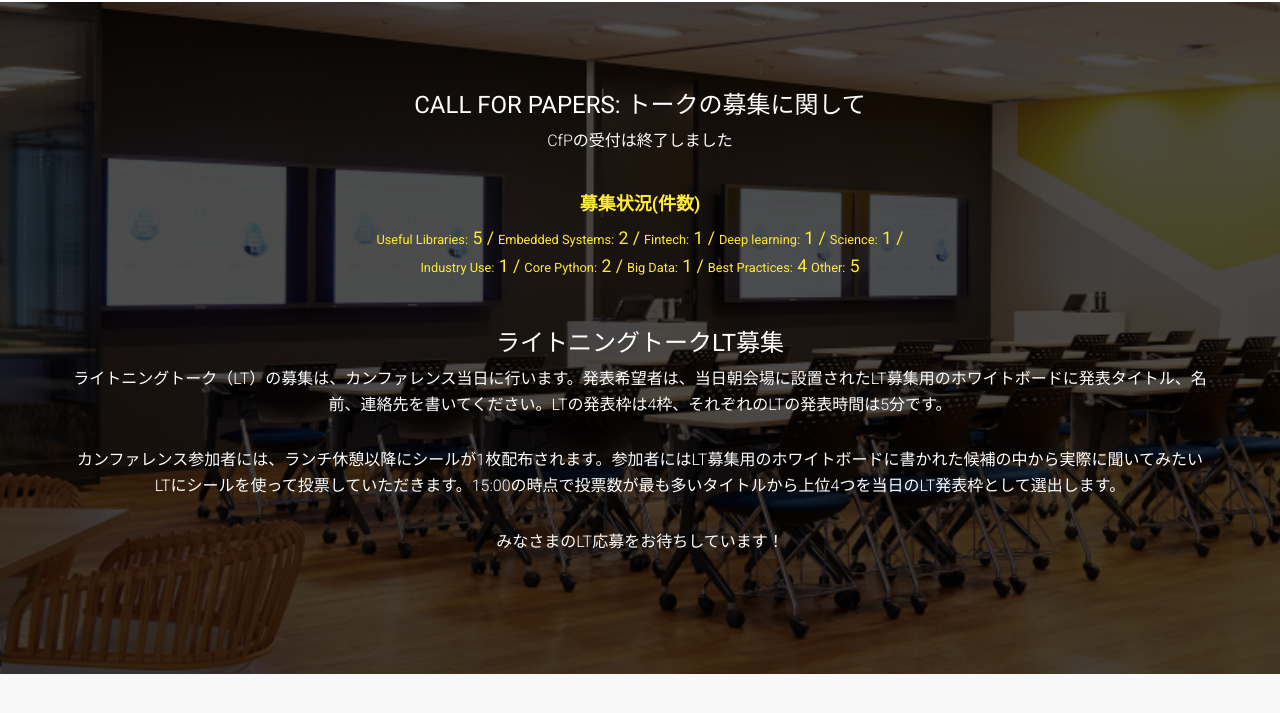
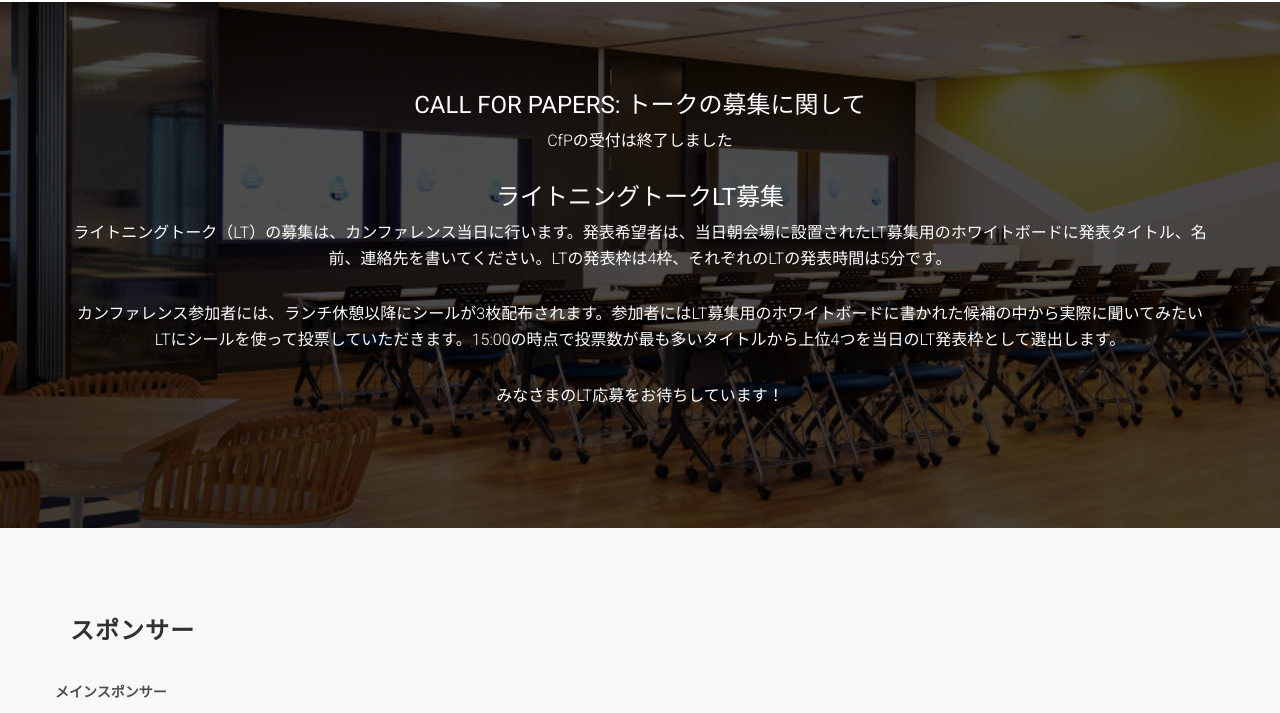
Before and after one commit to pycon-mini-osaka/pycon-mini-osaka, a website: page index.html in a window 1280 px wide. Shown: the part 2674-3387 px from the top of the page. Drawn offline with Linux system fonts and the light colour scheme; files whose address does not match are found by name.

Commit message:
Fix count

```diff
--- a/index.html
+++ b/index.html
@@ -182,26 +182,10 @@
                 </div>
             </div>
             <div class="row">
-                <div class="col-md-12" id="cfp-status">
-                    <h4>募集状況(件数)</h4>
-                    <span class="cfp-category">Useful Libraries:</span><span class="cfp-number"> 5 /</span>
-                    <span class="cfp-category">Embedded Systems:</span><span class="cfp-number"> 2 /</span>
-                    <span class="cfp-category">Fintech:</span><span class="cfp-number"> 1 /</span>
-                    <span class="cfp-category">Deep learning:</span><span class="cfp-number"> 1 /</span>
-                    <span class="cfp-category">Science:</span><span class="cfp-number"> 1 /</span>
-                    <br>
-                    <span class="cfp-category">Industry Use:</span><span class="cfp-number"> 1 /</span>
-                    <span class="cfp-category">Core Python:</span><span class="cfp-number"> 2 /</span>
-                    <span class="cfp-category">Big Data:</span><span class="cfp-number"> 1 /</span>
-                    <span class="cfp-category">Best Practices:</span><span class="cfp-number"> 4</span>
-                    <span class="cfp-category">Other:</span><span class="cfp-number"> 5</span>
-                </div>
-            </div>
-            <div class="row">
                 <div class="col-md-12">
                     <h3 class="text-uppercase mt0 font-400">ライトニングトークLT募集</h3>
                     <p>ライトニングトーク（LT）の募集は、カンファレンス当日に行います。発表希望者は、当日朝会場に設置されたLT募集用のホワイトボードに発表タイトル、名前、連絡先を書いてください。LTの発表枠は4枠、それぞれのLTの発表時間は5分です。</p>
-                    <p>カンファレンス参加者には、ランチ休憩以降にシールが1枚配布されます。参加者にはLT募集用のホワイトボードに書かれた候補の中から実際に聞いてみたいLTにシールを使って投票していただきます。15:00の時点で投票数が最も多いタイトルから上位4つを当日のLT発表枠として選出します。</p>
+                    <p>カンファレンス参加者には、ランチ休憩以降にシールが3枚配布されます。参加者にはLT募集用のホワイトボードに書かれた候補の中から実際に聞いてみたいLTにシールを使って投票していただきます。15:00の時点で投票数が最も多いタイトルから上位4つを当日のLT発表枠として選出します。</p>
                     <p>みなさまのLT応募をお待ちしています！</p>
                 </div>
             </div>
```
